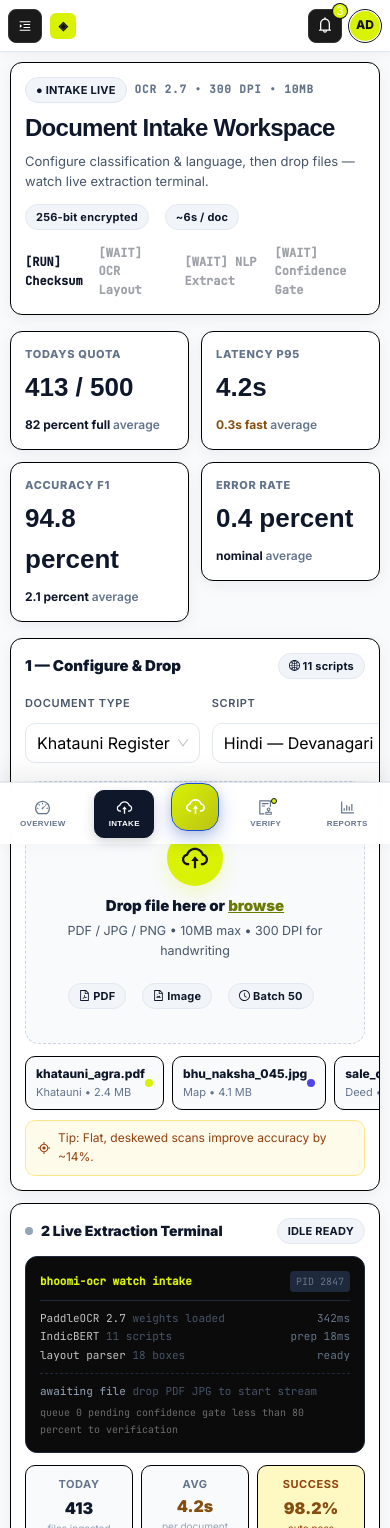
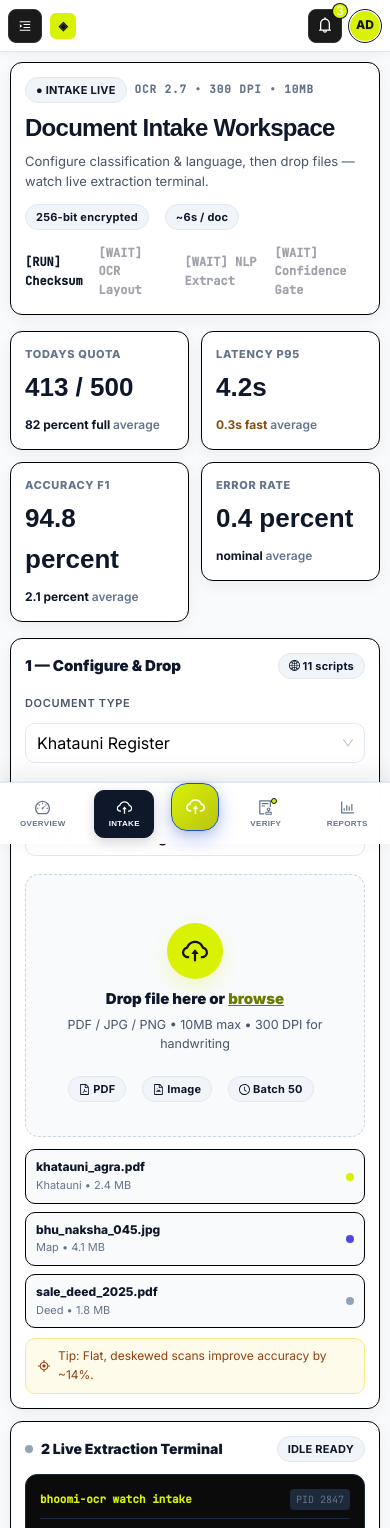
Before and after one commit to srivastavishan82-creator/SIH-2026-P2, a React (Vite) app in the folder frontend/: page /SIH-2026-P2/upload in a window 390 px wide. Shown: the top 1528 px of the page. Built offline with nearby package versions, Linux system fonts and the light colour scheme; a web font is replaced by a local one.

Commit message:
fix: align 1-Configure & Drop card for mobile view

```diff
--- a/frontend/src/pages/UploadDocument.jsx
+++ b/frontend/src/pages/UploadDocument.jsx
@@ -65,12 +65,12 @@ function UploadDocument() {
         {/* LEFT: Intake */}
         <Col xs={24} lg={12}>
           <Card bordered={false} className="saffron-card" bodyStyle={{ padding: 16 }} style={{borderRadius:16, background: '#ffffff', border: '1px solid #E2E8F0', height: '100%'}}>
-            <div style={{display:'flex', justifyContent:'space-between', alignItems:'center', marginBottom:12}}>
+            <div style={{display:'flex', justifyContent:'space-between', alignItems:'center', marginBottom:12, flexWrap:'wrap', gap:8}}>
               <div style={{fontWeight:850, color:'#0F172A', fontSize:15}}>1 — Configure & Drop</div>
               <Tag style={{margin:0, background:'#F1F5F9', border:'1px solid #E2E8F0', color:'#0F172A', borderRadius:999, fontWeight:700}}><GlobalOutlined/> 11 scripts</Tag>
             </div>
             <Form layout="vertical" style={{marginBottom:8}}>
-              <div style={{display:'grid', gridTemplateColumns:'1fr 1fr', gap:12}}>
+              <div className="intake-form-grid" style={{display:'grid', gridTemplateColumns:'1fr 1fr', gap:12}}>
                 <Form.Item label={<Text strong style={{color:'#475569', fontSize:11, letterSpacing:'0.06em'}}>DOCUMENT TYPE</Text>} style={{marginBottom:10}}>
                   <Select defaultValue="register" size="large">
                     <Select.Option value="register">Khatauni Register</Select.Option>
@@ -101,7 +101,7 @@ function UploadDocument() {
               </Space>
             </Dragger>
 
-            <div style={{marginTop:12, display:'grid', gridTemplateColumns:'repeat(3, 1fr)', gap:8}}>
+            <div className="quick-demo-grid" style={{marginTop:12, display:'grid', gridTemplateColumns:'repeat(3, 1fr)', gap:8}}>
               {[
                 {n:'khatauni_agra.pdf', t:'Khatauni • 2.4 MB', c:'#d9f203'},
                 {n:'bhu_naksha_045.jpg', t:'Map • 4.1 MB', c:'#4F46E5'},
```
